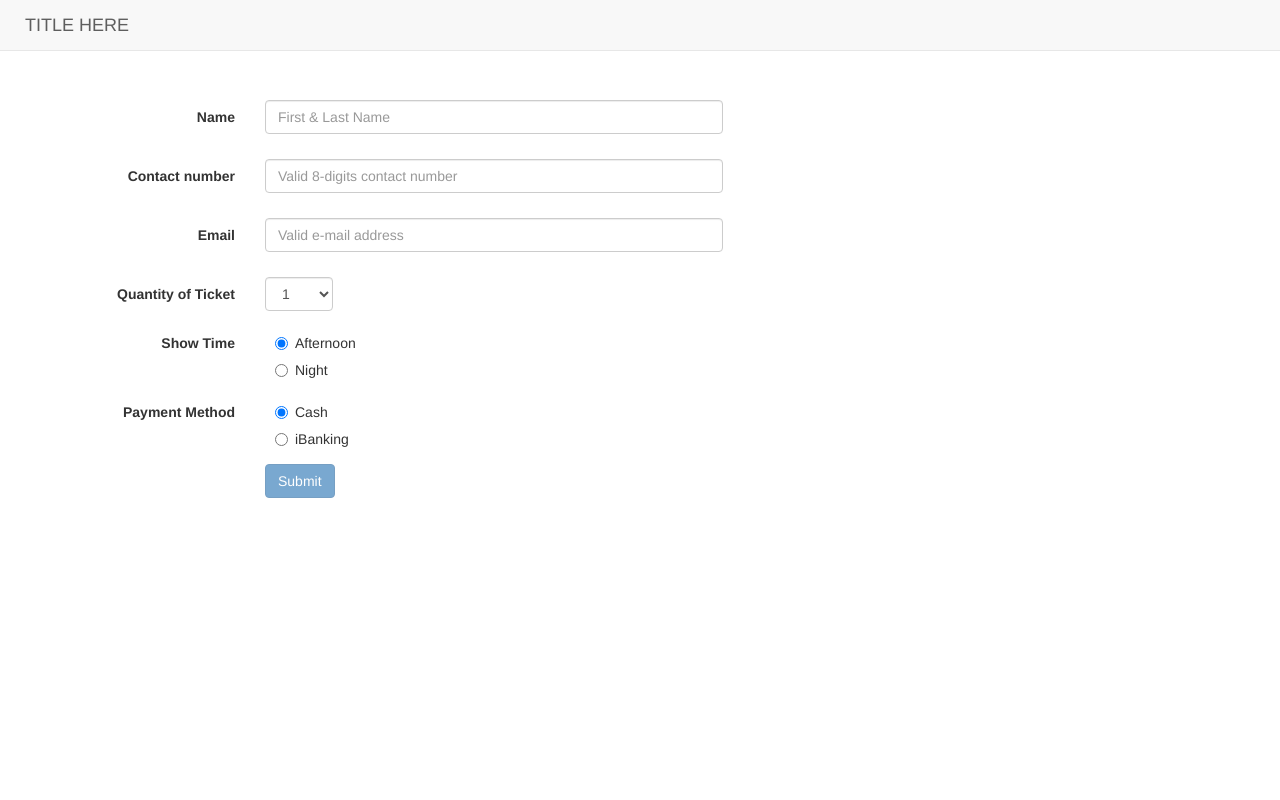
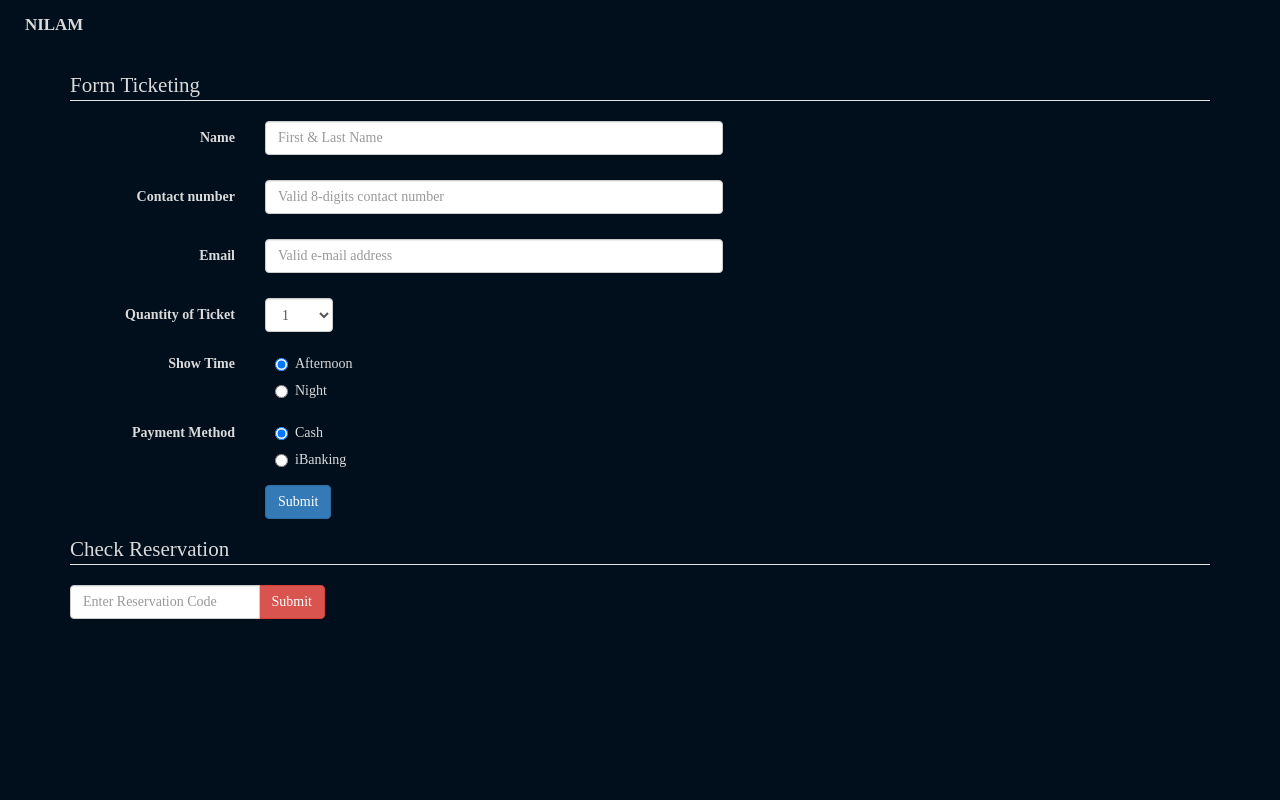
Before and after one commit to edocsss/ICN2015_Reveal, a PHP site: page /testing/form_ticketing.html in a window 1280 px wide. Run offline with PHP 8.4, Linux system fonts and the light colour scheme.

Commit message:
Add check reservation in form & testing background color and font in form

```diff
--- a/testing/form_ticketing.html
+++ b/testing/form_ticketing.html
@@ -12,11 +12,13 @@
             <div class="container-fluid">
                 <!-- Brand and toggle get grouped for better mobile display -->
                 <div class="navbar-header">
-                    <a class="navbar-brand" href="index.html">TITLE HERE</a>
+                    <a class="navbar-brand" href="index.html">NILAM</a>
                 </div>
 			</div><!-- /.container-fluid -->
         </nav>
 		<div class="container">
+			<fieldset><!--Ticketing Form-->
+				<legend>Form Ticketing</legend>
 				<form data-toggle="validator" class="form-horizontal" role="form" method="post" action="send.php">
 					<div class="form-group"> <!--buyer's name-->
 						<label for="name" class="col-sm-2 control-label">Name</label>
@@ -25,7 +27,6 @@
 							placeholder="First & Last Name" value="" data-error="Please enter your valid name ">
 							<div class="help-block with-errors"></div><!--For error message-->
 						</div>
-
 					</div>
 
 					<div class="form-group"> <!--buyer's phone number-->
@@ -101,12 +102,26 @@
 
 					<div class="form-group"><!--Send button-->
 						<div class="col-sm-10 col-sm-offset-2">
-						<button type="submit" class="btn btn-primary" id="submit" name="submit" value="Send">Submit</button>
+							<button type="submit" class="btn btn-primary" id="submitTicket" name="submitTicket" value="submitTicket">Submit</button>
 						</div>
 					</div>
 				</form>
+			</fieldset>
+
+			<fieldset><!--Reservation Code-->
+				<legend>Check Reservation</legend>
+				<form class="form-horizontal" role="form" method="post">
+					<div class="form-group col-xs-9 col-sm-5 col-md-4 col-lg-3 no-float">
+							<div class="input-group">
+								<input type="text" class="form-control" id="reservationCode" placeholder="Enter Reservation Code">
+								<div class="input-group-btn">
+									<button type="button" class="btn btn-danger" id="submitCode" name="submitCode" value="submitCode">Submit</button>
 								</div>
-
+							</div><!--input-group-->
+					</div><!--form-group-->
+				</form>
+			</fieldset>
+		</div>
 		<script src="../vendor/jquery/jquery-1.11.2.min.js"></script>
 		<script src="../vendor/bootstrap/bootstrap.min.js"></script>
 		<script src="../vendor/jquery-ui/jquery-ui.min.js"></script>
--- a/testing/style_form.css
+++ b/testing/style_form.css
@@ -1,10 +1,24 @@
 html, body {
     height: 100%;
     width: 100%;
+	font-family: 'Lora', serif;
+    color: #DADADA;
+	background-color: #010f1d;
+}
+
+.navbar {
+    background-color: #010f1d;
+    border: none;
+}
+
+.navbar, .navbar-brand {
+    color: #DADADA !important;
+    font-size: 1.1em;
+    font-weight: bold;
 }
 
 .navbar-brand {
-    padding-left: 25px;
+	padding-left: 25px;
 }
 
 .loading-layer {
@@ -17,11 +31,20 @@ html, body {
 }
 
 .container {
-	padding-top: 10rem;
+	padding-top: 5em;
+}
+
+legend {
+	font-family: 'Lora', serif;
+    color: #DADADA;
 }
 
 div.radio {
 	padding-left: 3rem;
+}
+
+.btn {
+	opacity:1 !important;
 }
 
 @media (max-width: 767px) {
```
Lines whose indentation alone changed are shown as unchanged.
